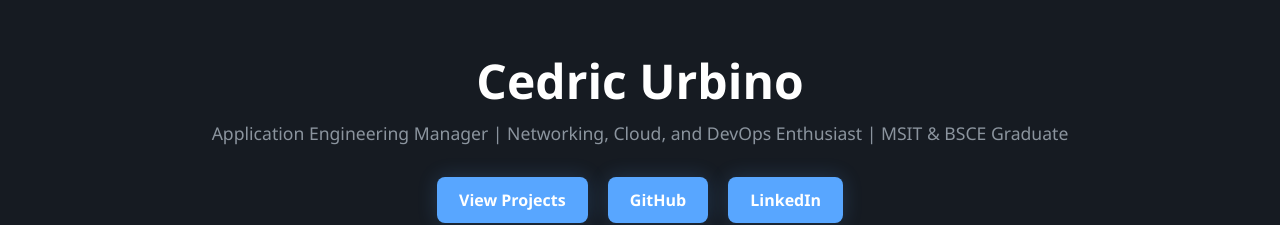
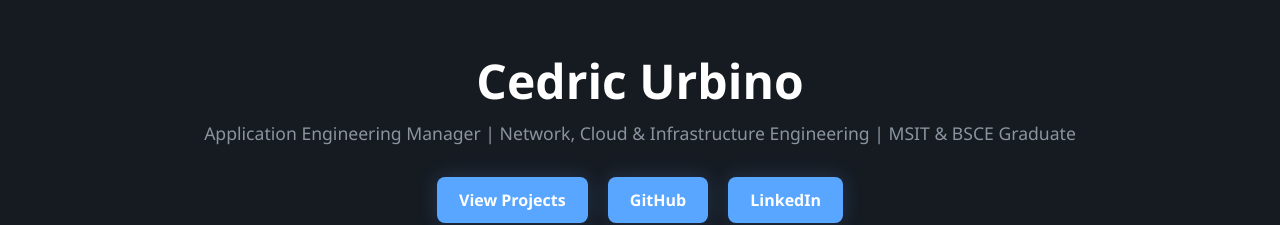
Before and after one commit to C3dricJ/C3dricJ.github.io, a plain HTML site: page index.html in a window 1280 px wide. Shown: the top 225 px of the page. Drawn offline with Linux system fonts and the light colour scheme.

Commit message:
Revise portfolio content and HTML structure
Updated the portfolio content and improved the structure of the HTML file.

```diff
--- a/index.html
+++ b/index.html
@@ -11,7 +11,7 @@
 <body>
     <header>
         <h1>Cedric Urbino</h1>
-        <p class="subtitle"> Application Engineering Manager | Networking, Cloud, and DevOps Enthusiast | MSIT & BSCE Graduate </p>
+        <p class="subtitle"> Application Engineering Manager | Network, Cloud & Infrastructure Engineering | MSIT & BSCE Graduate </p>
         <div class="hero-buttons">
             <a href="#projects">View Projects</a>
             <a href="https://github.com/C3dricJ" target="_blank">GitHub</a>
```
